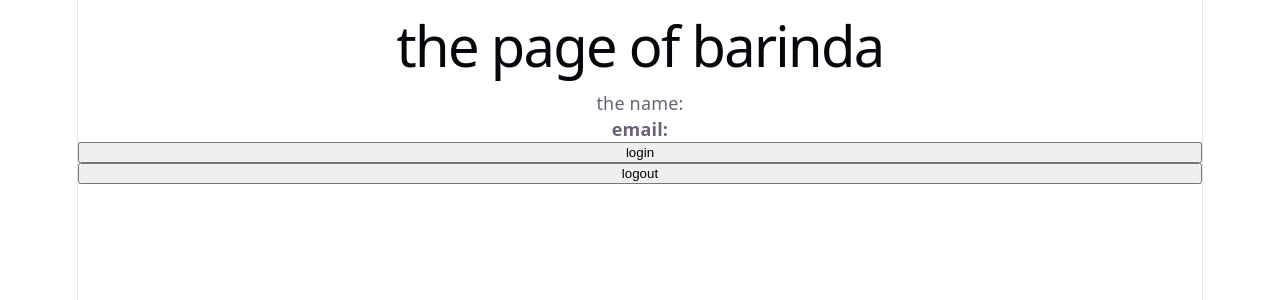
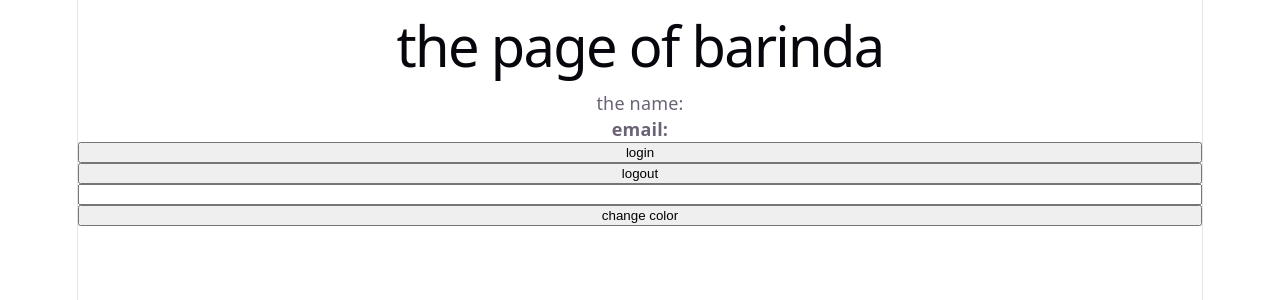
Before and after one commit to system-Barinda/React-project-of-learning, a React (Vite) app in the folder lidax/: page / in a window 1280 px wide. Shown: the top 300 px of the page. Built offline with nearby package versions, Linux system fonts and the light colour scheme.

Commit message:
chore:done to update all

```diff
--- a/lidax/src/App.jsx
+++ b/lidax/src/App.jsx
@@ -2,6 +2,7 @@ import { useState } from 'react'
 import Barinda from './components/Barinda'
 import './App.css'
 import BarindaLogin from './components/BarindaLogin'
+import ChangeColor from './components/Changecolor'
 
 function App() {
 
@@ -9,6 +10,7 @@ function App() {
     <>
       <Barinda />
       <BarindaLogin />
+      <ChangeColor />
 
     </>
   )
--- a/lidax/src/components/Changecolor.jsx
+++ b/lidax/src/components/Changecolor.jsx
@@ -1,9 +1,13 @@
 import React, {useState} from "react";
+import { useDispatch } from "react-redux";
+import { changecolor } from "../features/theme";
 
 function ChangeColor(){
+    const changedColor = useDispatch();
     const [color,setColor] = useState("")
     return(<>
          <input type="text" onChange={(e) => {setColor(e.target.value)}} />
-        <button>change color</button>
+        <button onClick={() => {changedColor(changecolor(color))}}>change color</button>
     </>)
 }
+export default ChangeColor;
```
